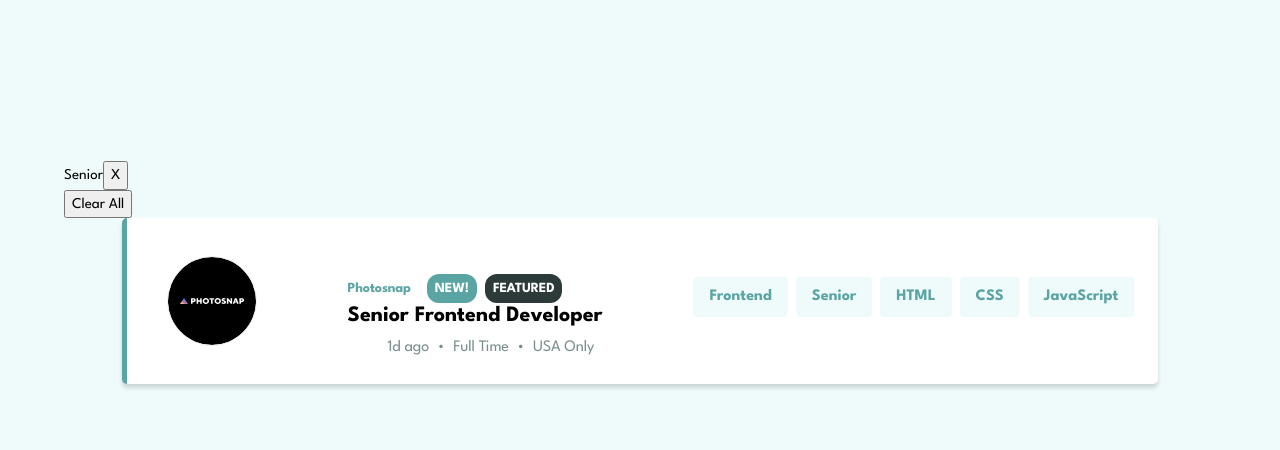
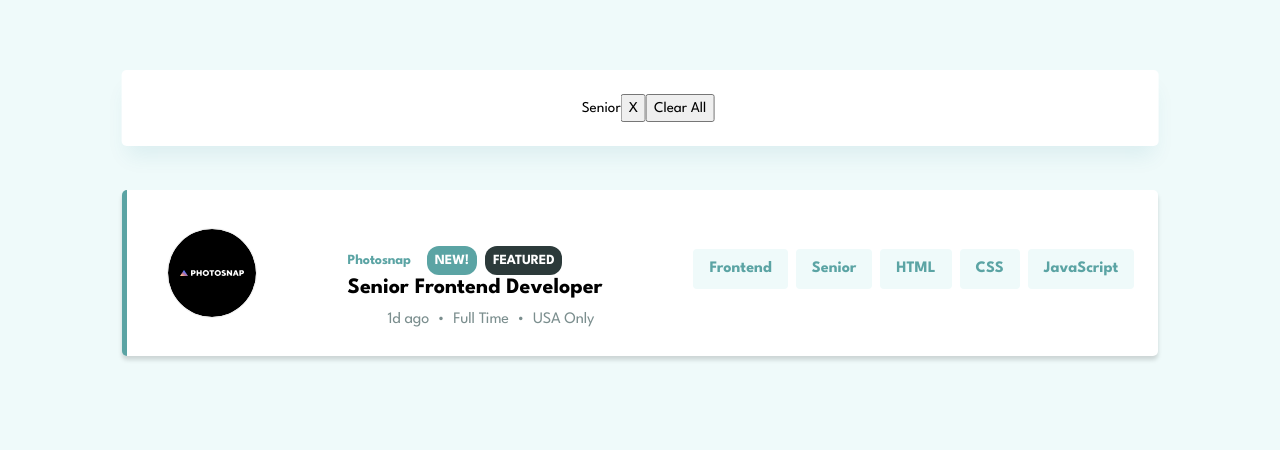
Before and after one commit to furkanssarri/job-listings-with-filtering, a React (Vite) app: page / in a window 1280 px wide. Both pictures are taken after a click on the button "Senior". Shown: the part 205-655 px from the top of the page. Built offline with nearby package versions, Linux system fonts and the light colour scheme.

Commit message:
style: add styling for Filterbar for all screen sizes

```diff
--- a/src/styles/components.css
+++ b/src/styles/components.css
@@ -15,11 +15,12 @@
 
   main {
     margin-top: 2rem;
+    position: relative;
   }
 
   main article {
     cursor: pointer;
-    max-width: 700px;
+    max-width: 46.3125rem;
     width: 90%;
     margin-left: auto;
     margin-right: auto;
@@ -122,6 +123,29 @@
     color: var(--colors-white);
   }
 
+  /* Ensure main is relative so .filters-wrapper can be absolutely positioned */
+  main {
+    position: relative;
+  }
+
+  /* Filter bar: overlap header, match article width, center horizontally */
+  main .filters-wrapper {
+    position: absolute;
+    left: 50%;
+    transform: translateX(-50%);
+    top: -4.6875rem; /* Slightly overlaps header, adjust as needed */
+    max-width: 46.3125rem;
+    width: 90%;
+    border-radius: 5px;
+    box-shadow: 0 15px 20px -5px #0d718215;
+    background-color: var(--colors-white);
+    z-index: 10;
+    padding: var(--spacing-300);
+    display: flex;
+    align-items: center;
+    justify-content: center;
+  }
+
   footer {
     text-align: center;
     align-items: center;
@@ -152,12 +176,20 @@
       gap: var(--spacing-500);
       justify-content: center;
       align-items: flex-start;
+      margin-top: 4.5rem;
     }
 
     main article {
       flex: 1 1 320px;
       max-width: 350px;
       margin: 0;
+    }
+
+    main .filters-wrapper {
+      /* max-width: 350px; */
+      /* width: 100%; */
+      top: -7.5rem;
+      padding: var(--spacing-300);
     }
   }
 
@@ -201,5 +233,18 @@
     main article .job-info .job-tags button {
       flex: unset;
     }
+
+    main .filters-wrapper {
+      max-width: 1100px;
+      width: 90%;
+      top: -7.5rem;
+      padding-left: var(--spacing-500);
+    }
   }
+
+  /* @media (min-width: 1200px) {
+    main .filters-wrapper {
+      top: -7.5rem;
+    }
+  } */
 }
```
